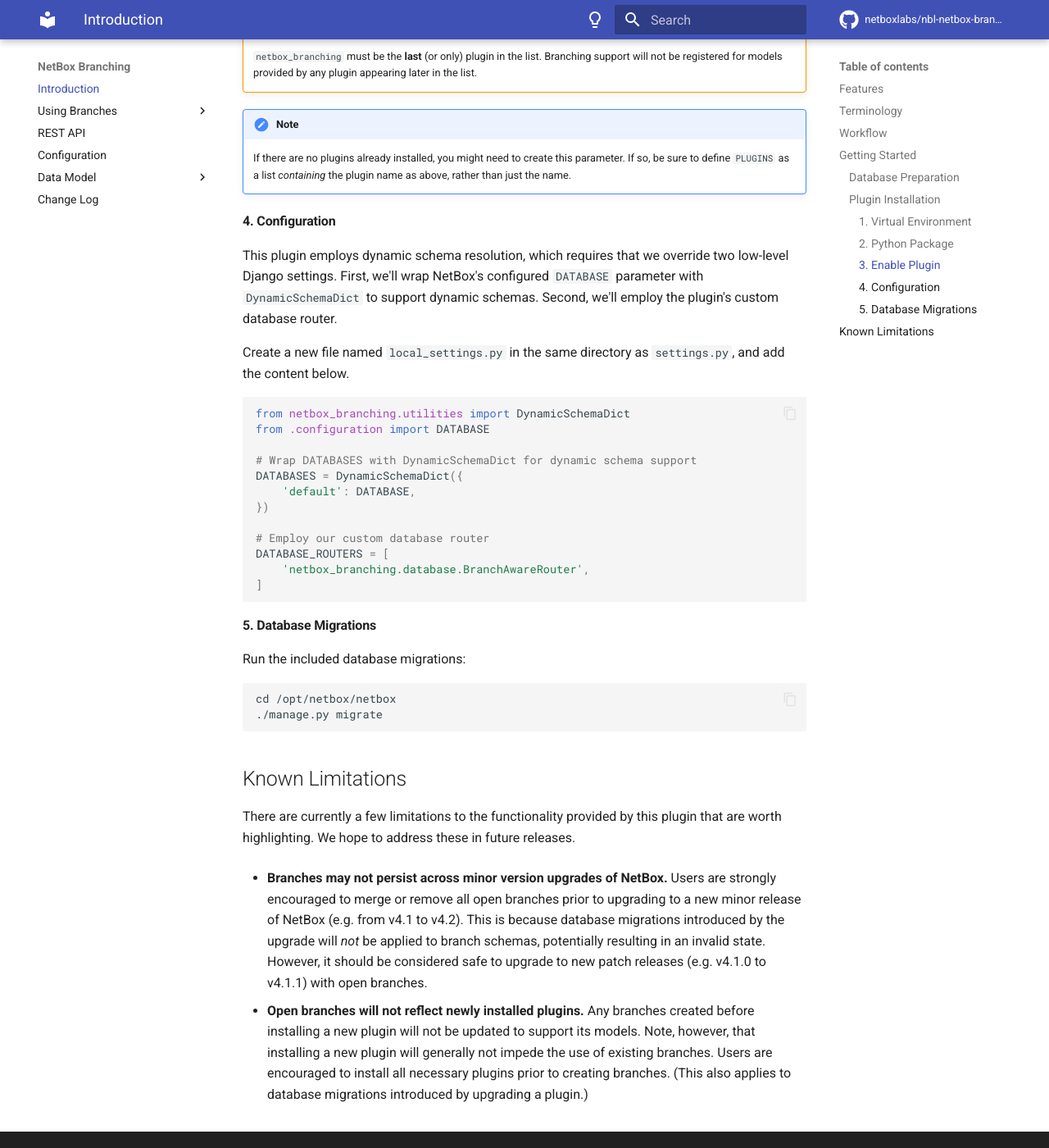
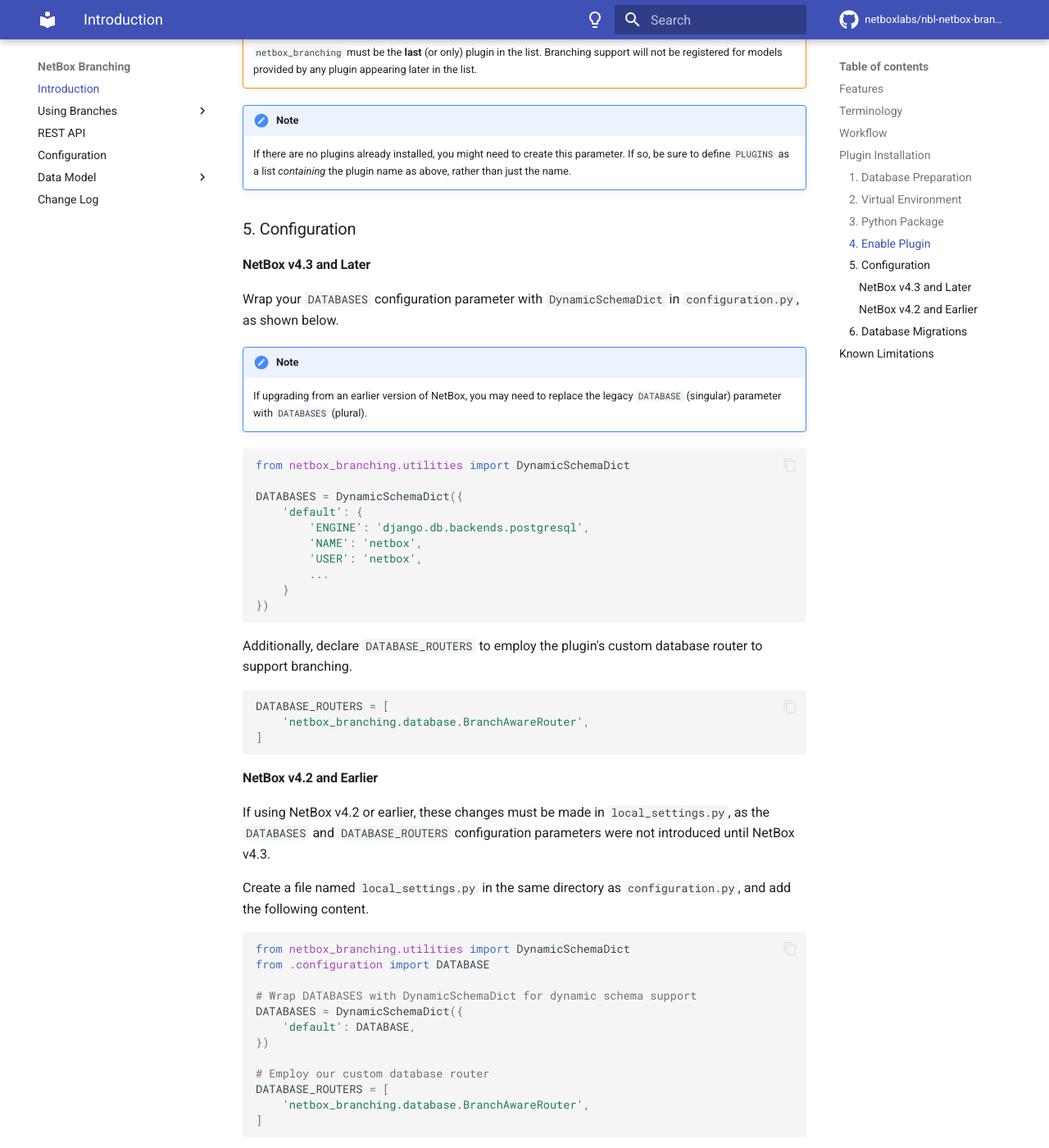
Before and after one commit to netboxlabs/netbox-branching, an MkDocs documentation site: the page built from docs/index.md, in a window 1280 px wide and 1400 px high, scrolled down 3677 px. Shown: the whole window at 82% size. Built offline with MkDocs 1.6.1 and Material for MkDocs 9.7.7, drawn with Linux system fonts in a browser that asks for light colours; comment, search, counter and statistics services are not loaded; some of the changed text lies outside the part shown.

Commit message:
249 Update documentation for NetBox v4.3 DATABASES config change (#266)
* #249 update documentation for NetBox v4.3 DATABASES config change

* #249 update documentation for NetBox v4.3 DATABASES config change

* #249 update documentation for NetBox v4.3 DATABASES config change

* #249 update documentation for NetBox v4.3 DATABASES config change

* #249 update documentation for NetBox v4.3 DATABASES config change

* #249 update documentation for NetBox v4.3 DATABASES config change

* Simplify quick start instructions

* Restructure installation documentation

---------

Co-authored-by: Jeremy Stretch <jstretch@netboxlabs.com>

````diff
--- a/docs/index.md
+++ b/docs/index.md
@@ -72,9 +72,9 @@
     Branch->>Main: Merge branch
 ```
 
-## Getting Started
+## Plugin Installation
 
-### Database Preparation
+### 1. Database Preparation
 
 Before installing this plugin, ensure that the PostgreSQL user as which NetBox authenticates has permission to create new schemas in the database. This can be achieved by issuing the following command in the PostgreSQL shell (substituting `$database` and `$user` with their respective values):
 
@@ -82,9 +82,7 @@
 GRANT CREATE ON DATABASE $database TO $user;
 ```
 
-### Plugin Installation
-
-#### 1. Virtual Environment
+### 2. Virtual Environment
 
 The plugin can be installed from [PyPI](https://pypi.org/project/netboxlabs-netbox-branching/). First, activate the Python virtual environment used by NetBox (which is typically located at `/opt/netbox/venv/`):
 
@@ -95,7 +93,7 @@
 !!! note
     You may need to modify the `source` command above if your virtual environment has been installed in a different location.
 
-#### 2. Python Package
+### 3. Python Package
 
 Use `pip` to install the Python package:
 
@@ -120,11 +118,41 @@
 !!! note
     If there are no plugins already installed, you might need to create this parameter. If so, be sure to define `PLUGINS` as a list _containing_ the plugin name as above, rather than just the name.
 
-#### 4. Configuration
+### 5. Configuration
 
-This plugin employs dynamic schema resolution, which requires that we override two low-level Django settings. First, we'll wrap NetBox's configured `DATABASE` parameter with `DynamicSchemaDict` to support dynamic schemas. Second, we'll employ the plugin's custom database router.
+#### NetBox v4.3 and Later
 
-Create a new file named `local_settings.py` in the same directory as `settings.py`, and add the content below.
+Wrap your `DATABASES` configuration parameter with `DynamicSchemaDict` in `configuration.py`, as shown below.
+
+!!! note
+    If upgrading from an earlier version of NetBox, you may need to replace the legacy `DATABASE` (singular) parameter with `DATABASES` (plural).
+
+```python
+from netbox_branching.utilities import DynamicSchemaDict
+
+DATABASES = DynamicSchemaDict({
+    'default': {
+        'ENGINE': 'django.db.backends.postgresql',
+        'NAME': 'netbox',
+        'USER': 'netbox',
+        ...
+    }
+})
+```
+
+Additionally, declare `DATABASE_ROUTERS` to employ the plugin's custom database router to support branching.
+
+```python
+DATABASE_ROUTERS = [
+    'netbox_branching.database.BranchAwareRouter',
+]
+```
+
+#### NetBox v4.2 and Earlier
+
+If using NetBox v4.2 or earlier, these changes must be made in `local_settings.py`, as the `DATABASES` and `DATABASE_ROUTERS` configuration parameters were not introduced until NetBox v4.3.
+
+Create a file named `local_settings.py` in the same directory as `configuration.py`, and add the following content.
 
 ```python
 from netbox_branching.utilities import DynamicSchemaDict
@@ -141,7 +169,7 @@
 ]
 ```
 
-#### 5. Database Migrations
+### 6. Database Migrations
 
 Run the included database migrations:
 
````
Also changed, not shown: other parts of docs/index.md (+1 -1 lines), README.md (+11 -6 lines).
